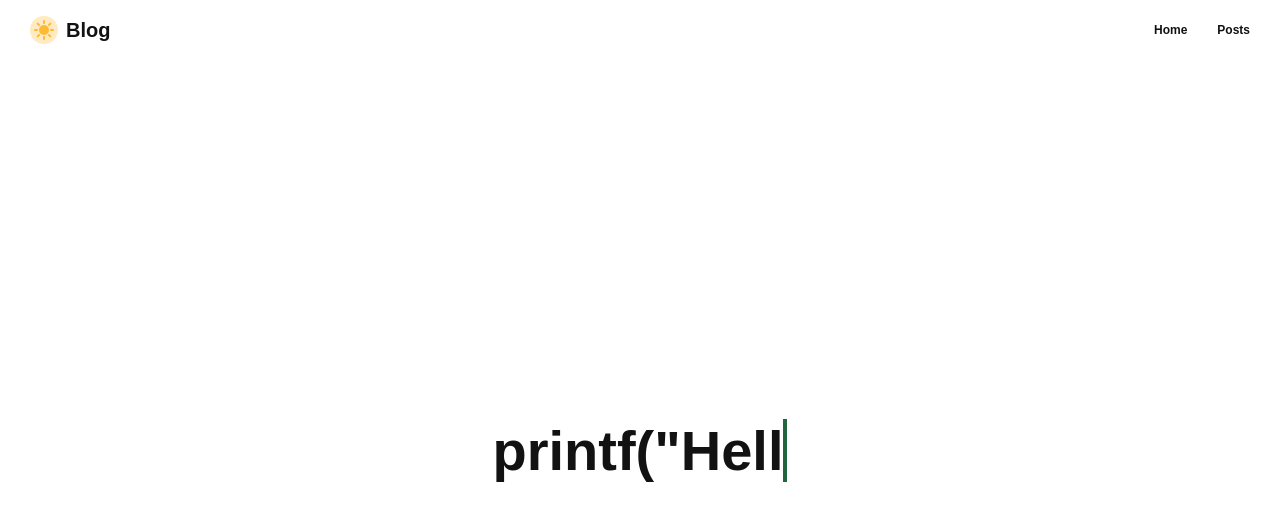
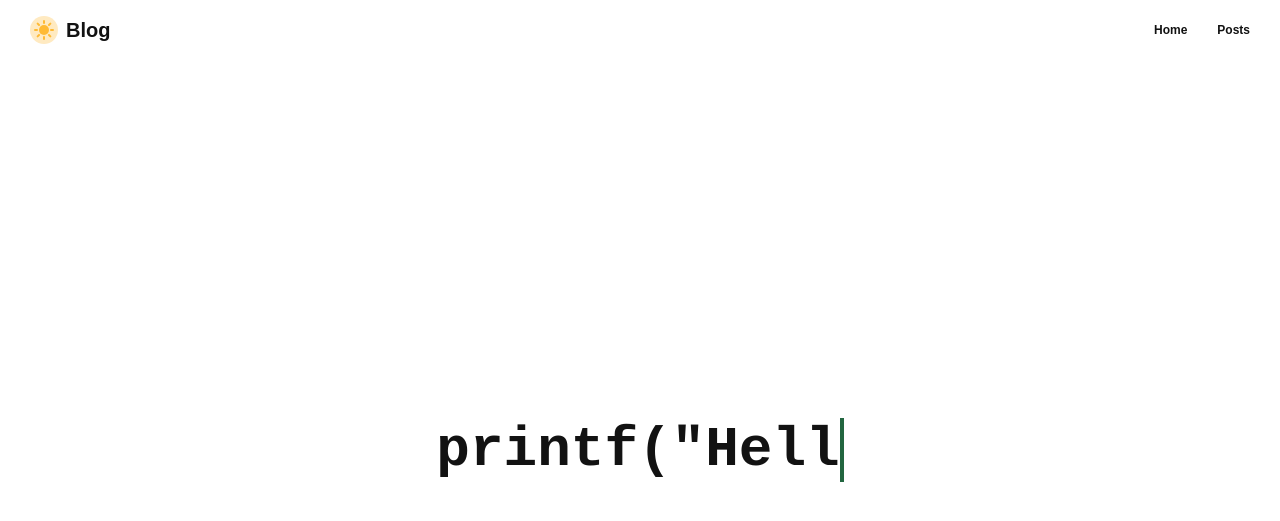
Before and after one commit to bogamie/bogamie.github.io, a Jekyll site: the page built from index.markdown, in a window 1280 px wide and 900 px high. Shown: the top 521 px of the window. Built offline with Jekyll 4.4.1, drawn with Linux system fonts in a browser that asks for light colours; cached includes are drawn as plain includes; nearby versions of some CDN libraries; some web fonts are replaced.

Commit message:
Feat: Add new font

```diff
--- a/_layouts/default.html
+++ b/_layouts/default.html
@@ -18,6 +18,9 @@
             }
         }();
     </script>
+    {% if page.layout == 'home' or page.layout == 'single' %}
+    <link href="http://cdn.jsdelivr.net/gh/joungkyun/font-d2coding/d2coding.css" rel="stylesheet" type="text/css">
+    {% endif %}
 </head>
 
 <body oncontextmenu="return false" onselectstart="return false" ondragstart="return false">
--- a/_layouts/home.html
+++ b/_layouts/home.html
@@ -1,6 +1,7 @@
 ---
 layout: default
 ---
+<link href="http://cdn.jsdelivr.net/gh/joungkyun/font-d2coding/d2coding.css" rel="stylesheet" type="text/css">
 <div class="container">
     <div class="home-title">
         <h1 class="home-title__head">
--- a/_sass/bogamie-blog/_home.scss
+++ b/_sass/bogamie-blog/_home.scss
@@ -24,6 +24,7 @@
 }
 
 .typewrite {
+    font-family: D2Coding, 'D2 coding', monospace, SFMono-Regular, Consolas, Liberation Mono, Menlo, monospace;
     color: var(--text-primary-100);
     font-size: 3.5rem;
     font-weight: 700;
--- a/_sass/bogamie-blog/_markdown.scss
+++ b/_sass/bogamie-blog/_markdown.scss
@@ -107,7 +107,7 @@
 .markdown-body code,
 .markdown-body kbd,
 .markdown-body pre {
-    font-family: SFMono-Regular, Consolas, Liberation Mono, Menlo, monospace;
+    font-family: D2Coding, 'D2 coding', monospace, SFMono-Regular, Consolas, Liberation Mono, Menlo, monospace;
     font-size: 0.75rem;
 }
 
```
